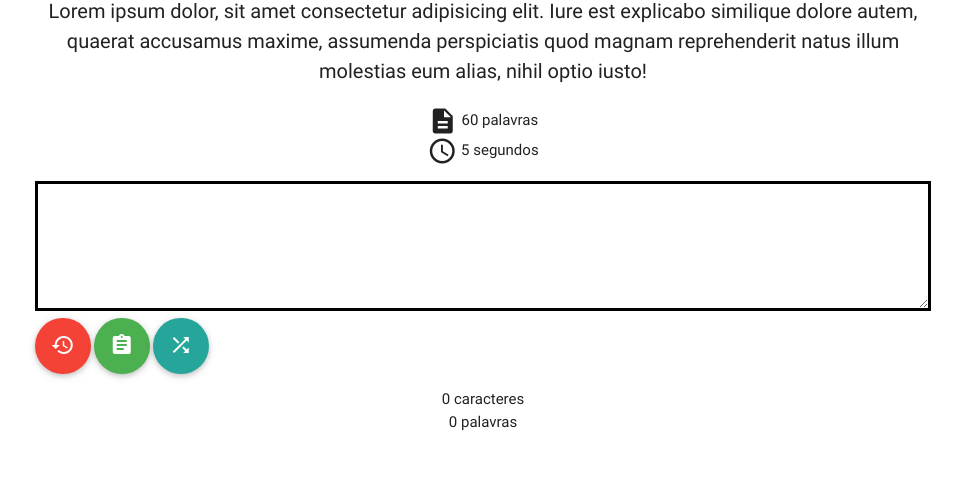
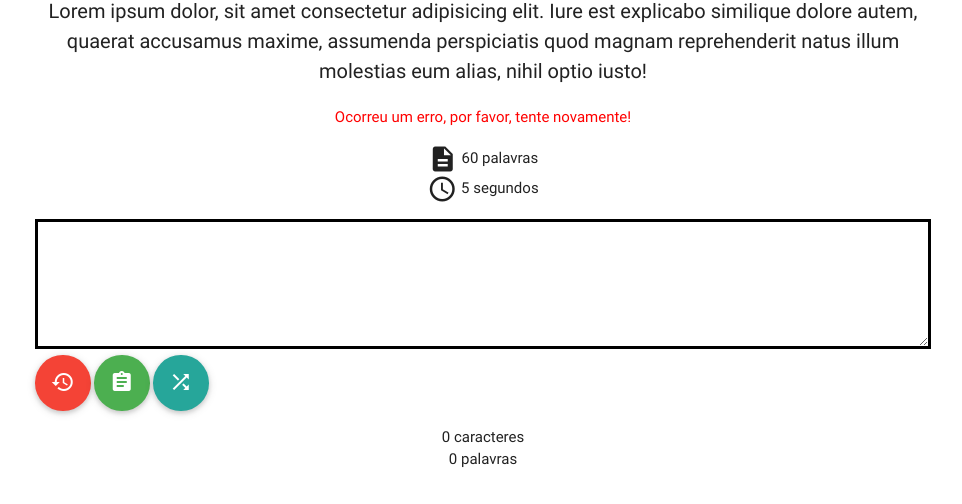
Before and after one commit to ffavareto/Typer-com-jQuery, a plain HTML site: page public/principal.html in a window 1280 px wide. Both pictures are taken after a click on the link "shuffle". Shown: the part 94-598 px from the top of the page, without its empty margins (157-1119 px from the left). Drawn offline with Linux system fonts and the light colour scheme; no server answers.

Commit message:
adicionando git de carregamento da requisiçao e erro se houver falha na requisiçao

```diff
--- a/public/css/estilos.css
+++ b/public/css/estilos.css
@@ -32,3 +32,12 @@ body {
 .placar {
   display: none;
 }
+
+#erro{
+  color: red;
+  display: none;
+}
+
+#spinner {
+  display: none;
+}
--- a/public/js/frase.js
+++ b/public/js/frase.js
@@ -1,7 +1,19 @@
 $('#botao-frase').click(fraseAleatoria);
 
 function fraseAleatoria() {
-  $.get('http://localhost:3000/frases', trocaFraseAleatoria);
+  $('#spinner').toggle();
+
+  $.get('http://localhost:3000/frases', trocaFraseAleatoria)
+    .fail(() => {
+      $('#erro').toggle();
+      setTimeout(() => {
+        $('#erro').toggle();
+      }, 4000);
+    })
+
+    .always(() => {
+      $('#spinner').toggle();
+    });
 }
 
 function trocaFraseAleatoria(data) {
--- a/public/principal.html
+++ b/public/principal.html
@@ -18,6 +18,14 @@
             dolore autem, quaerat accusamus maxime, assumenda perspiciatis quod magnam reprehenderit natus illum
             molestias eum alias, nihil optio iusto!
         </p>
+
+        <div class="center">
+            <img src="img/spinner.gif" alt="Spinner" id="spinner">
+            <p id="erro">
+                Ocorreu um erro, por favor, tente novamente!
+            </p>
+        </div>
+
         <ul class='informacoes center'>
             <li>
                 <i class="small material-icons icones">description</i>
```
